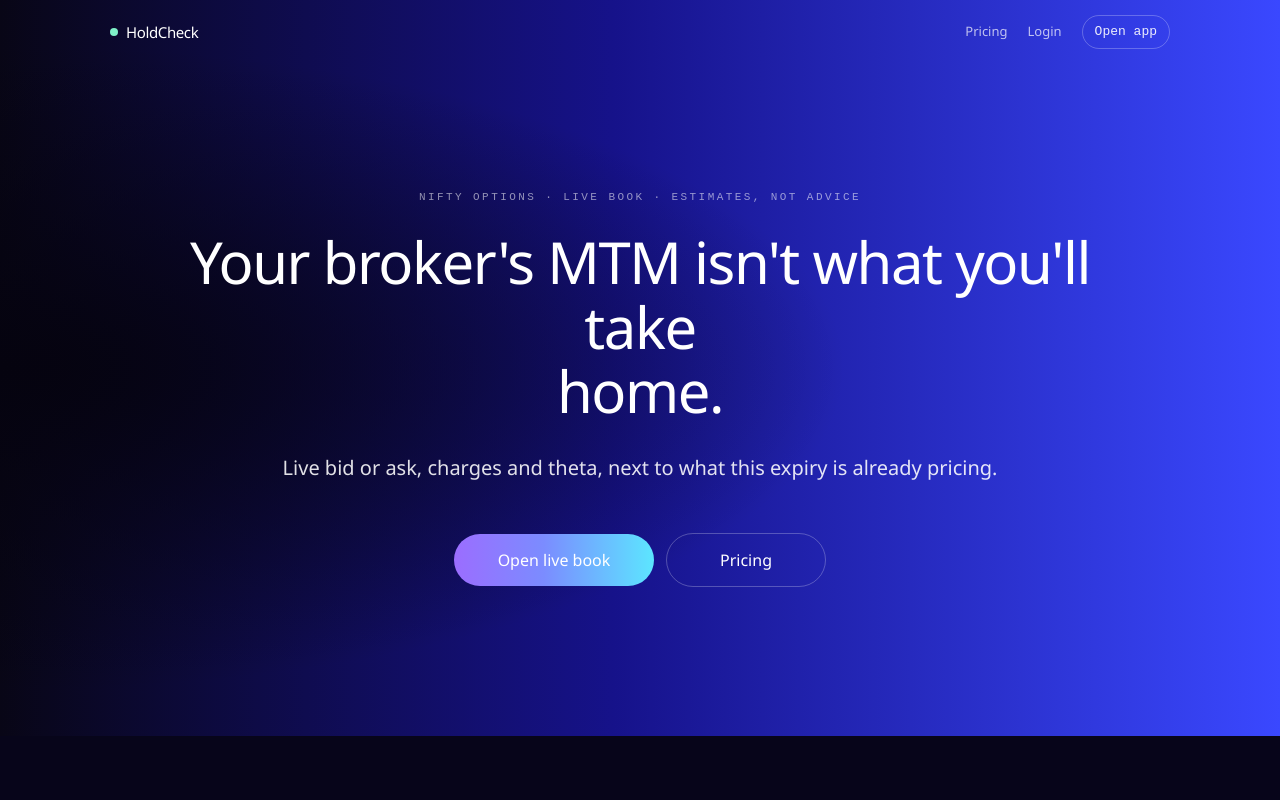
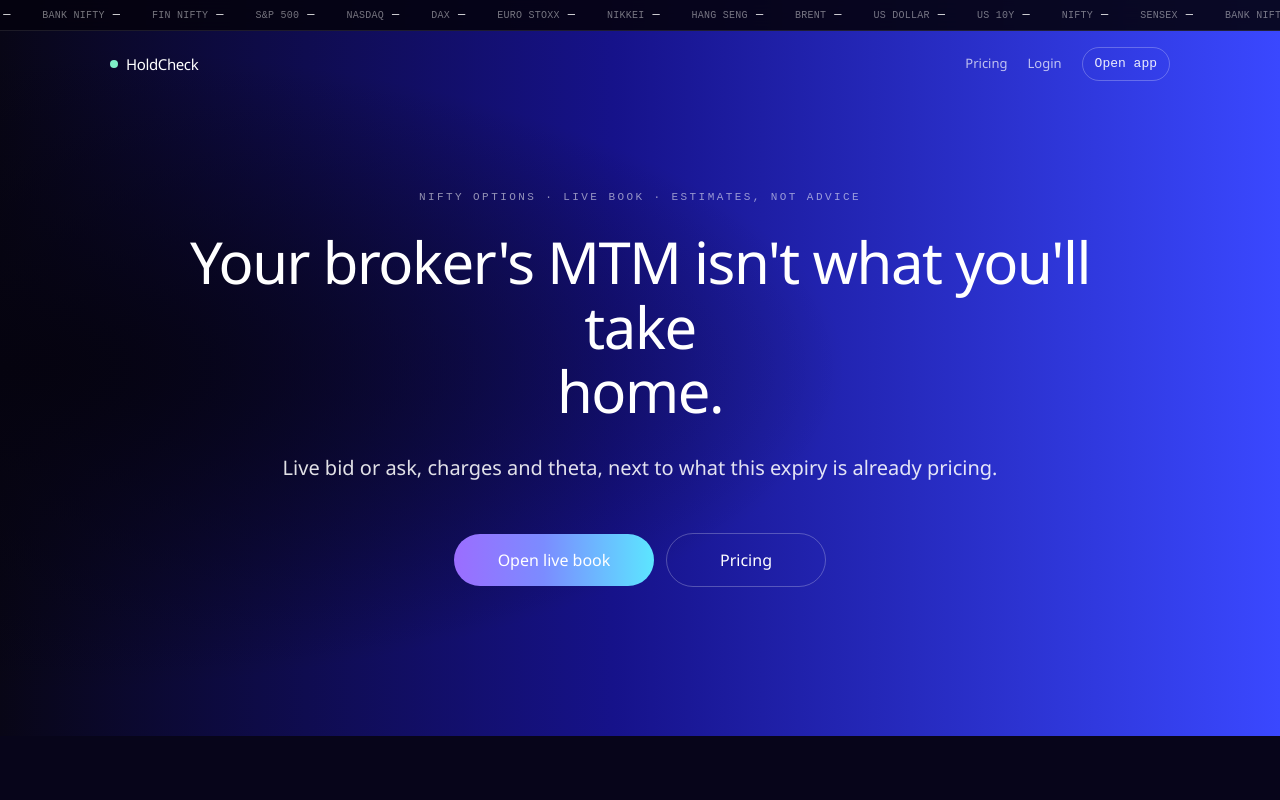
Before and after one commit to navdeepkalyan96-beep/holdcheck, a Next.js app in the folder web/: page / in a window 1280 px wide. Shown: the top 800 px of the page. Built offline with nearby package versions, Linux system fonts and the light colour scheme; no server answers.

Commit message:
Mount tape in layout, animate, expose /market/strip

```diff
--- a/web/app/components/Nav.tsx
+++ b/web/app/components/Nav.tsx
@@ -2,7 +2,7 @@ import Link from "next/link";
 
 export default function Nav() {
   return (
-    <nav className="w-full absolute top-0 left-0 z-20">
+    <nav className="w-full absolute top-8 left-0 z-20">
       <div className="max-w-[1100px] mx-auto px-5 h-16 flex items-center justify-between">
         <Link href="/" className="flex items-center gap-2 text-white">
           <span className="w-2 h-2 rounded-full bg-[#7FF0C8]" aria-hidden="true" />
--- a/web/app/globals.css
+++ b/web/app/globals.css
@@ -36,3 +36,11 @@ body { font-family: var(--font-display); }
   background: linear-gradient(180deg, rgba(255,200,40,0.22) 0%, rgba(28,22,8,0.92) 100%);
   border-color: rgba(255,210,70,0.45);
 }
+
+.tape-track {
+  animation: tape-scroll 48s linear infinite;
+}
+@keyframes tape-scroll {
+  from { transform: translateX(0); }
+  to { transform: translateX(-50%); }
+}
--- a/web/app/layout.tsx
+++ b/web/app/layout.tsx
@@ -1,17 +1,19 @@
 import type { Metadata } from "next";
 import Nav from "./components/Nav";
+import MarketStrip from "./components/MarketStrip";
 import "./globals.css";
 
 export const metadata: Metadata = {
   title: "HoldCheck — net rupees if you exit now",
   description:
-    "For Indian retail Nifty option traders. See net-if-exited-now after charges and theta, and whether the required move is what the market is actually pricing. Estimates only, not investment advice.",
+    "For Indian retail Nifty option traders. See net-if-exited-now after charges and theta. Estimates only, not investment advice.",
 };
 
 export default function RootLayout({ children }: LayoutProps<"/">) {
   return (
     <html lang="en" className="h-full antialiased">
       <body className="min-h-full flex flex-col bg-[#07051a] text-[#F4F5F8]">
+        <MarketStrip />
         <Nav />
         {children}
       </body>
```
